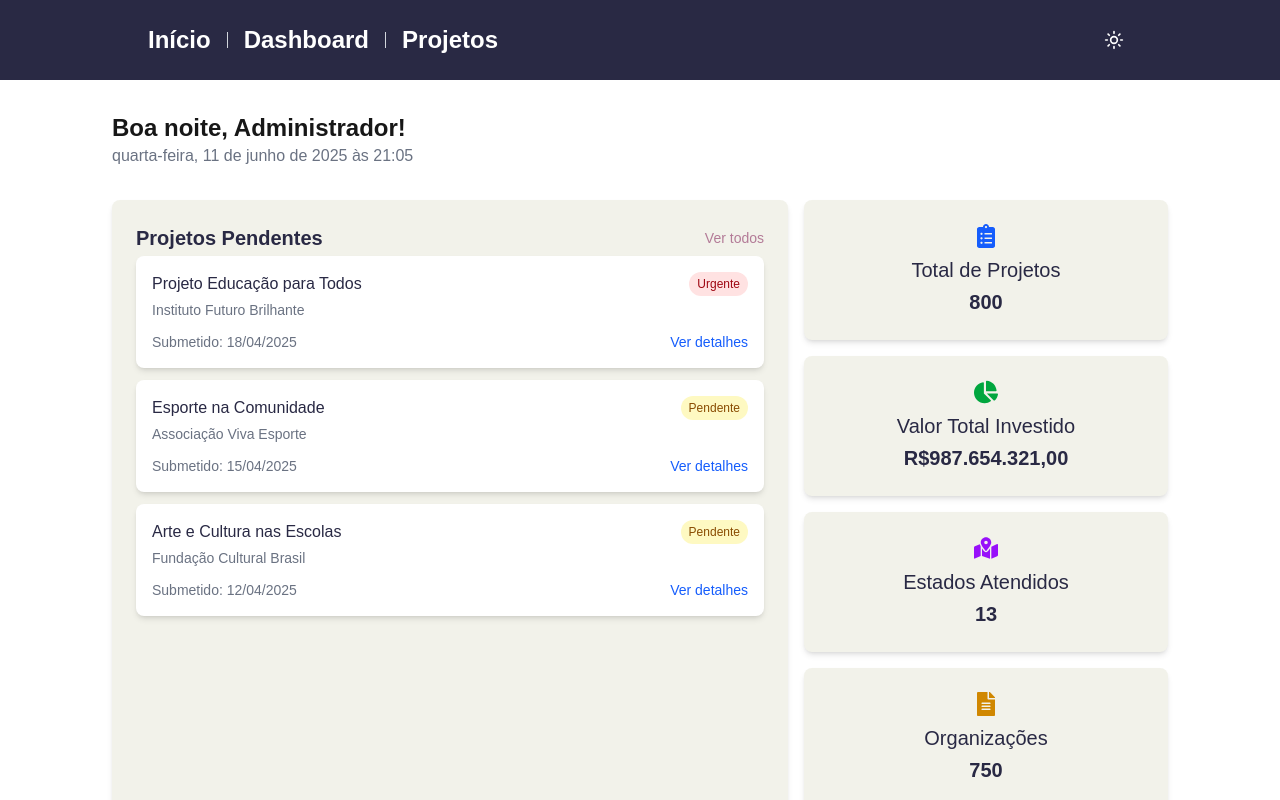
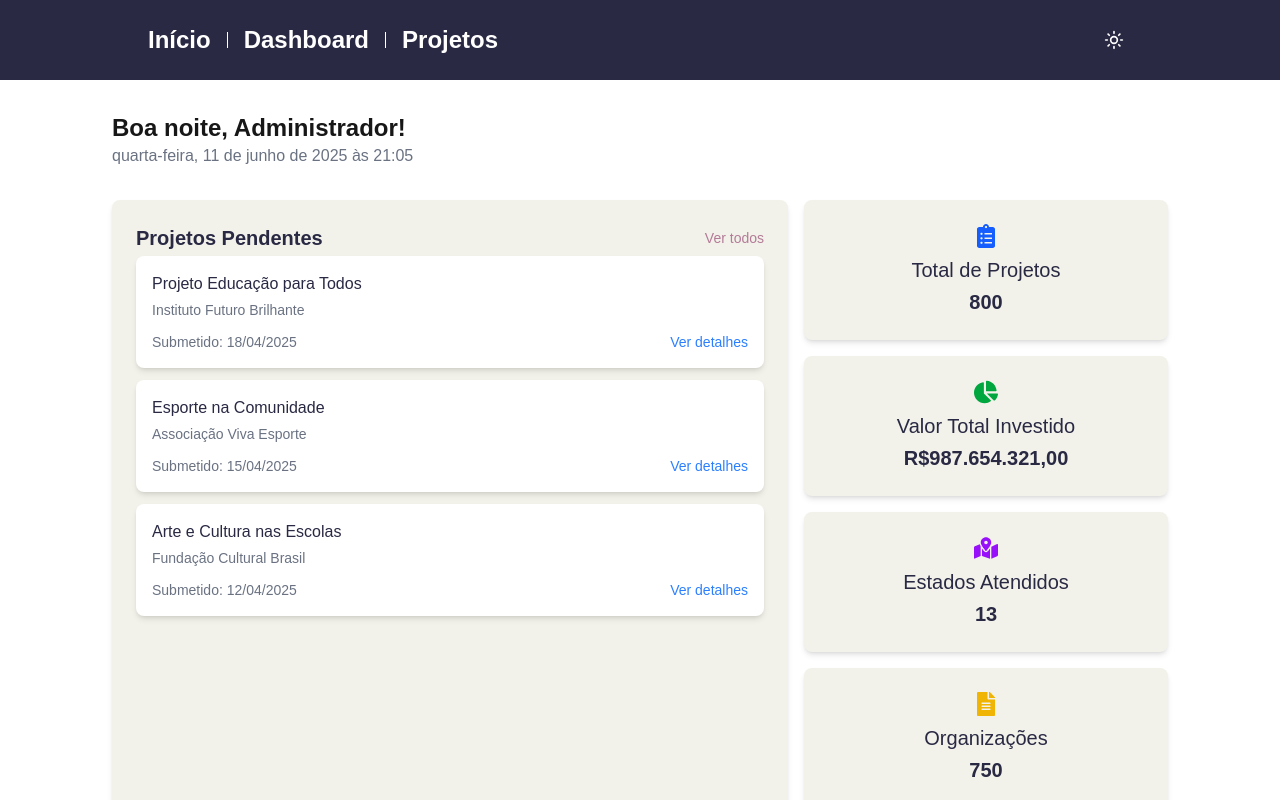
Before and after one commit to Conpec-Projetos/prj-fundacao-csn, a Next.js app: page / in a window 1280 px wide. Shown: the top 800 px of the page. Built offline with nearby package versions, Linux system fonts and the light colour scheme.

Commit message:
Feat: finished implementing dark mode in the admin home page and added some colors to global.css

```diff
--- a/src/app/globals.css
+++ b/src/app/globals.css
@@ -6,10 +6,10 @@
   --foreground: #171717;
 }
 .dark header {
-  @apply bg-blue-fcsn2;
+  @apply bg-blue-fcsn2 text-white-off;
 }
 .dark footer {
-  @apply bg-blue-fcsn2;
+  @apply bg-blue-fcsn2 text-white-off;
 }
 .dark {
   @apply bg-blue-fcsn text-white-off;
@@ -25,6 +25,7 @@
   --color-blue-fcsn3: #515168;
   --color-purple-light: #EDE0E6;
   --color-pink-fcsn: #b37b97;
+  --color-pink-light: #FF99CA;
   --color-yellow-fcsn: #f0b404;
   --font-sans: var(--font-geist-sans);
   --font-mono: var(--font-geist-mono);
--- a/src/app/page.tsx
+++ b/src/app/page.tsx
@@ -3,7 +3,6 @@
 import React, { useState, useEffect } from 'react';
 import Link from 'next/link';
 import { FaClipboardList, FaChartPie, FaMapMarkedAlt, FaFileAlt, FaCheckCircle, FaExclamationTriangle } from 'react-icons/fa';
-import Header from '@/components/header/header';
 import Footer from '@/components/footer/footer';
 import { useTheme } from '@/context/ThemeContext';
 
@@ -19,14 +18,14 @@ const colorMap = {
   blue: 'text-blue-600',
   green: 'text-green-600',
   purple: 'text-purple-600',
-  yellow: 'text-yellow-600',
+  yellow: 'text-yellow-fcsn',
 }
 
 const MetricCard: React.FC<MetricCardProps> = ({ title, value, icon, color }) => (
-  <div className="bg-white-off rounded-lg shadow-md p-6 flex flex-col items-center justify-center h-full">
+  <div className="bg-white-off dark:bg-blue-fcsn2 rounded-lg shadow-md p-6 flex flex-col items-center justify-center h-full">
     <div className={`${colorMap[color]} text-2xl mb-2`}>{icon}</div>
-    <h3 className="text-lg md:text-xl text-blue-fcsn font-medium mb-1 text-center sm:whitespace-nowrap">{title}</h3>
-    <p className="text-md md:text-xl whitespace-nowrap font-bold text-blue-fcsn">{value}</p>
+    <h3 className="text-lg md:text-xl text-blue-fcsn dark:text-white-off font-medium mb-1 text-center sm:whitespace-nowrap">{title}</h3>
+    <p className="text-md md:text-xl whitespace-nowrap font-bold text-blue-fcsn dark:text-white-off">{value}</p>
   </div>
 );
 
@@ -35,7 +34,6 @@ interface Project {
   id: number;
   name: string;
   institution: string;
-  status: 'urgent' | 'pending';
   submittedDate: string;
 }
 
@@ -43,16 +41,11 @@ const PendingProjectCard: React.FC<{ project: Project }> = ({ project }) => (
   <div className="bg-white dark:bg-blue-fcsn3 rounded-lg shadow-md p-4 mb-3 hover:bg-slate-50 dark:hover:bg-blue-fcsn2 transition-colors">
     <div className="flex justify-between items-center">
       <h3 className="font-medium text-blue-fcsn dark:text-white">{project.name}</h3>
-      <span className={`px-2 py-1 rounded-full text-xs ${
-        project.status === 'urgent' ? 'bg-red-100 text-red-800' : 'bg-yellow-100 text-yellow-800'
-      }`}>
-        {project.status === 'urgent' ? 'Urgente' : 'Pendente'}
-      </span>
     </div>
     <p className="text-sm text-gray-500 dark:text-gray-400 mt-1">{project.institution}</p>
     <div className="flex justify-between mt-3">
       <span className="text-sm text-gray-500 dark:text-gray-400">Submetido: {project.submittedDate}</span>
-      <Link href={`/projetos/${project.id}`} className="text-sm text-blue-600 hover:text-blue-700 hover:underline">
+      <Link href={`/projetos/${project.id}`} className="text-sm text-blue-500 dark:text-blue-400 hover:text-blue-700 dark:hover:text-blue-600 hover:underline">
         Ver detalhes
       </Link>
     </div>
@@ -67,9 +60,9 @@ export default function AdminHomePage() {
 
   // Dados de exemplo para as métricas
   const pendingProjects: Project[] = [
-    { id: 1, name: "Projeto Educação para Todos", institution: "Instituto Futuro Brilhante", status: 'urgent', submittedDate: "18/04/2025" },
-    { id: 2, name: "Esporte na Comunidade", institution: "Associação Viva Esporte", status: 'pending', submittedDate: "15/04/2025" },
-    { id: 3, name: "Arte e Cultura nas Escolas", institution: "Fundação Cultural Brasil", status: 'pending', submittedDate: "12/04/2025" }
+    { id: 1, name: "Projeto Educação para Todos", institution: "Instituto Futuro Brilhante", submittedDate: "18/04/2025" },
+    { id: 2, name: "Esporte na Comunidade", institution: "Associação Viva Esporte", submittedDate: "15/04/2025" },
+    { id: 3, name: "Arte e Cultura nas Escolas", institution: "Fundação Cultural Brasil", submittedDate: "12/04/2025" }
   ];
 
   useEffect(() => {
@@ -155,10 +148,10 @@ export default function AdminHomePage() {
 
             {/* Seção de projetos pendentes */}
             <section className="w-full sm:w-[65%] gap-4 order-2 sm:order-1">
-              <div className="bg-white-off rounded-lg shadow-md p-6 h-full">
+              <div className="bg-white-off dark:bg-blue-fcsn2 rounded-lg shadow-md p-6 h-full">
                 <div className="flex justify-between items-center mb-1">
-                  <h2 className="text-xl font-bold text-blue-fcsn">Projetos Pendentes</h2>
-                  <Link href="/projetos/pendentes" className="text-sm text-[#b37b97] hover:underline">
+                  <h2 className="text-xl font-bold text-blue-fcsn dark:text-white-off">Projetos Pendentes</h2>
+                  <Link href="/projetos/pendentes" className="text-sm text-pink-fcsn dark:text-pink-light hover:underline">
                     Ver todos
                   </Link>
                 </div>
--- a/src/components/header/header.tsx
+++ b/src/components/header/header.tsx
@@ -13,7 +13,7 @@ export default function Header(){
         <div className={`${darkMode ? "dark" : ""}`} suppressHydrationWarning={true}>
             <header className="fixed flex flex-row justify-evenly w-full h-[10vh] bg-blue-fcsn">
 
-                <div className="flex flex-row justify-start items-center w-[85%] text-xl gap-4 sm:w-3/4 lg:w-1/2 lg:text-2xl text-white font-bold ml-1">
+                <div className="flex flex-row justify-start items-center w-[85%] text-white dark:text-white-off text-xl gap-4 sm:w-3/4 lg:w-1/2 lg:text-2xl font-bold ml-1">
 
                     <button
                         onClick={(event) => {
@@ -24,19 +24,19 @@ export default function Header(){
                         className="
                             cursor-pointer">Início</button>
 
-                    <div className="hidden sm:block h-[2vh] w-px bg-gray-300 my-5"></div>
+                    <div className="hidden sm:block h-[2vh] w-px bg-white dark:bg-white-off my-5"></div>
 
                     <button
                         className="
                             cursor-pointer">Dashboard</button>
 
-                    <div className="hidden sm:block h-[2vh] w-px bg-gray-300 my-5"></div>
+                    <div className="hidden sm:block h-[2vh] w-px bg-white dark:bg-white-off my-5"></div>
 
                     <button className="
                         cursor-pointer">Projetos</button>
                 </div>
                 <div className="w-[15%] flex justify-end items-center mr-1 sm:mr-3">
-                    <button className="cursor-pointer transition-"
+                    <button className="cursor-pointer transition-all duration-300"
                     onClick={toggleDarkMode}>{darkMode ? <Moon size={20} className="text-white" /> : <Sun size={20} className="text-white" />}
                     </button>
                 </div>
```
